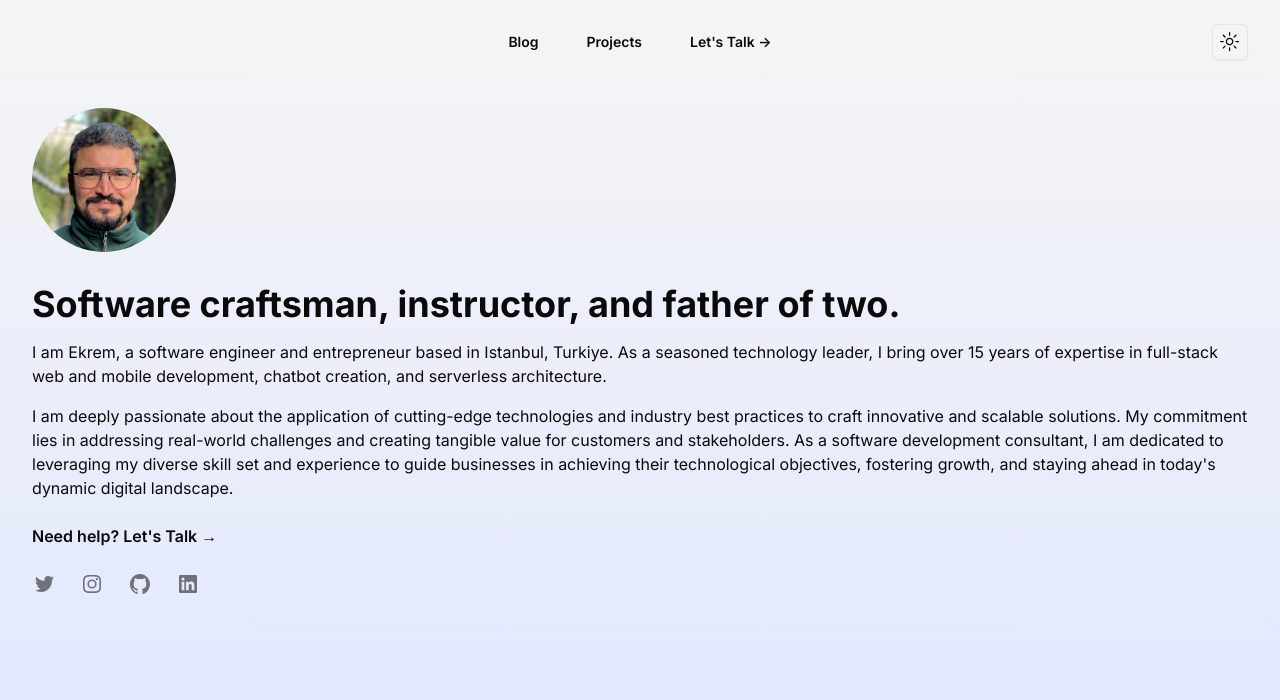
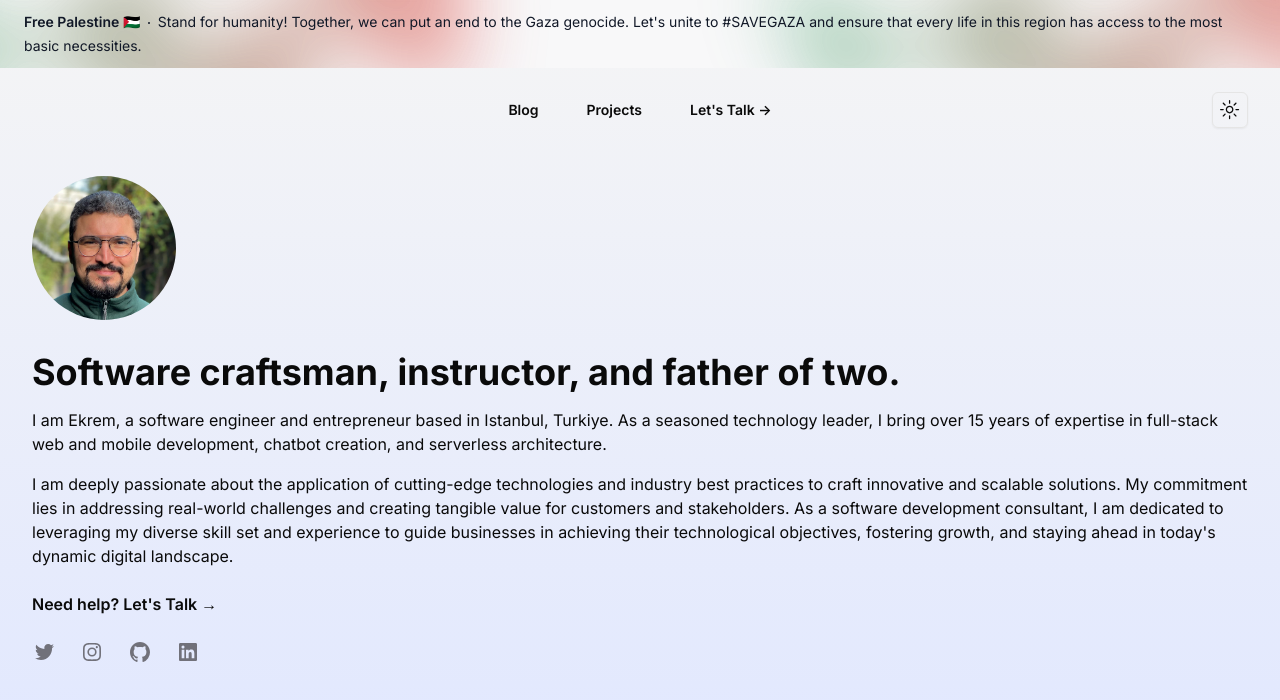
Before and after one commit to ekremkenter/mek-dev, a Next.js app: page / in a window 1280 px wide. Shown: the top 700 px of the page. Built offline with nearby package versions, Linux system fonts and the light colour scheme.

Commit message:
Free Palestine 🇵🇸

```diff
--- a/src/app/layout.tsx
+++ b/src/app/layout.tsx
@@ -5,6 +5,7 @@
 import { cn } from "@/lib/utils";
 import { ThemeProvider } from "@/components/theme-provider";
 import Analytics from "@/components/analytics";
+import Banner from "@/components/banner";
 
 const inter = Inter({ subsets: ["latin"], variable: "--font-sans" });
 
@@ -72,6 +73,7 @@
           enableSystem
           disableTransitionOnChange
         >
+          <Banner />
           <Navbar />
           <main className="container mx-auto flex max-w-7xl items-center justify-between p-6 lg:px-8">
             {children}
--- /dev/null
+++ b/src/components/banner.tsx
@@ -0,0 +1,47 @@
+import Link from "next/link";
+
+export default function Banner() {
+  const title = "Free Palestine 🇵🇸";
+  const description = `Stand for humanity! Together, we can put an end to the Gaza genocide. Let's unite to #SAVEGAZA and ensure that every life in this region has access to the most basic necessities.`;
+  const linkTo = "https://twitter.com/search?q=%23PalestineLivesMatter";
+
+  return (
+    <div className="relative sm:sticky top-0 isolate z-50 flex items-center overflow-hidden bg-gray-50/70 dark:bg-gray-600/70 px-3.5 py-2.5 backdrop-blur-sm  md:px-6">
+      <div
+        className="absolute left-[max(-7rem,calc(50%-52rem))] top-1/2 -z-10 -translate-y-1/2 transform-gpu blur-2xl"
+        aria-hidden="true"
+      >
+        <BlurDiv />
+      </div>
+      <div
+        className="absolute left-[max(45rem,calc(50%+8rem))] top-1/2 -z-10 -translate-y-1/2 transform-gpu blur-2xl"
+        aria-hidden="true"
+      >
+        <BlurDiv />
+      </div>
+      <p className="mx-auto text-sm leading-4 sm:leading-6 text-gray-900 dark:text-gray-300">
+        <Link href={linkTo} target="_blank">
+          <strong className="font-semibold">{title}</strong>
+          <svg
+            viewBox="0 0 2 2"
+            className="mx-2 inline h-0.5 w-0.5 fill-current"
+            aria-hidden="true"
+          >
+            <circle cx={1} cy={1} r={1} />
+          </svg>
+          {description}
+        </Link>
+      </p>
+    </div>
+  );
+}
+
+const BlurDiv = () => (
+  <div
+    className={`aspect-[577/310] w-[36.0625rem] bg-gradient-to-r from-[#149954] to-[#E4312b] opacity-80 md:opacity-50`}
+    style={{
+      clipPath:
+        "polygon(74.8% 41.9%, 97.2% 73.2%, 100% 34.9%, 92.5% 0.4%, 87.5% 0%, 75% 28.6%, 58.5% 54.6%, 50.1% 56.8%, 46.9% 44%, 48.3% 17.4%, 24.7% 53.9%, 0% 27.9%, 11.9% 74.2%, 24.9% 54.1%, 68.6% 100%, 74.8% 41.9%)",
+    }}
+  />
+);
```
